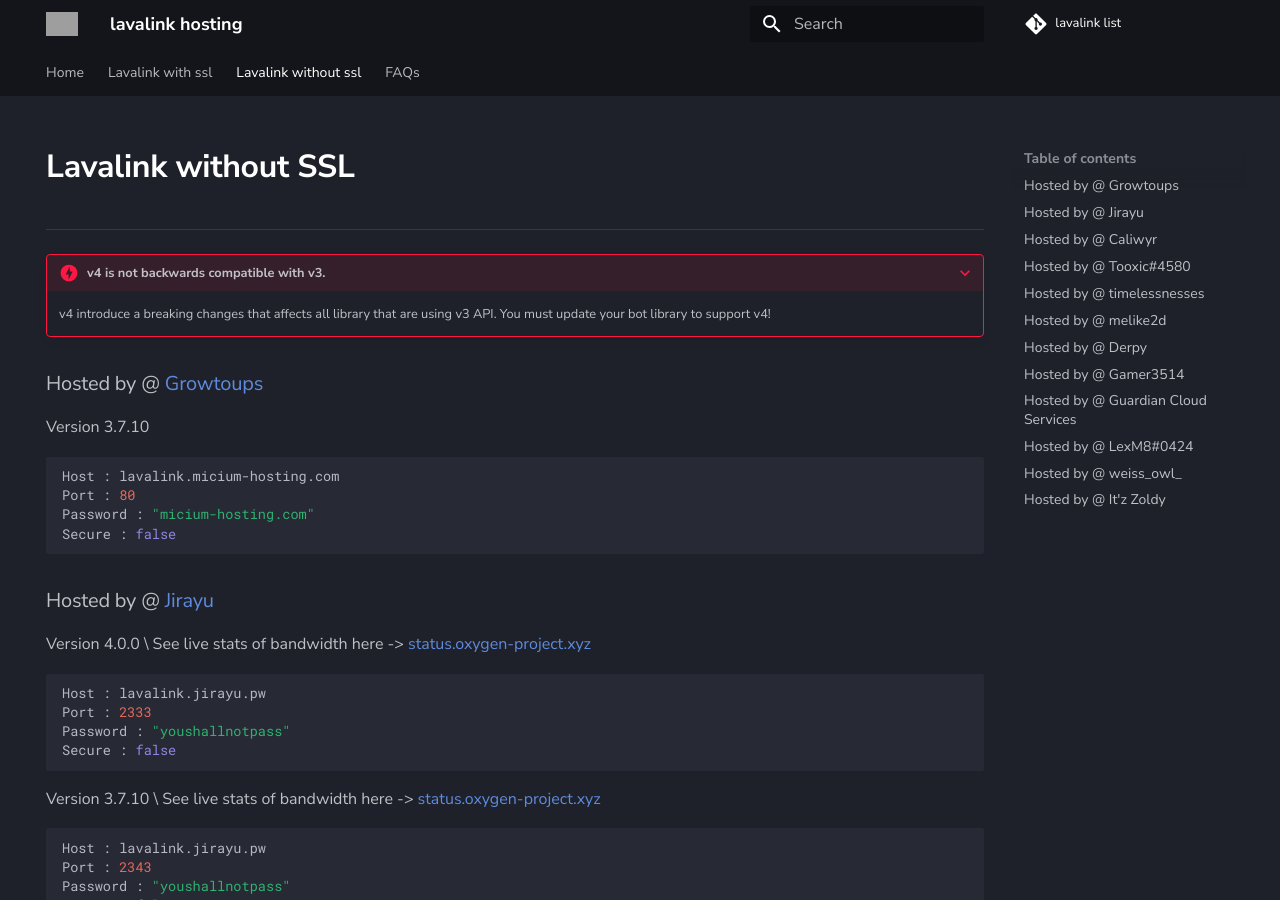
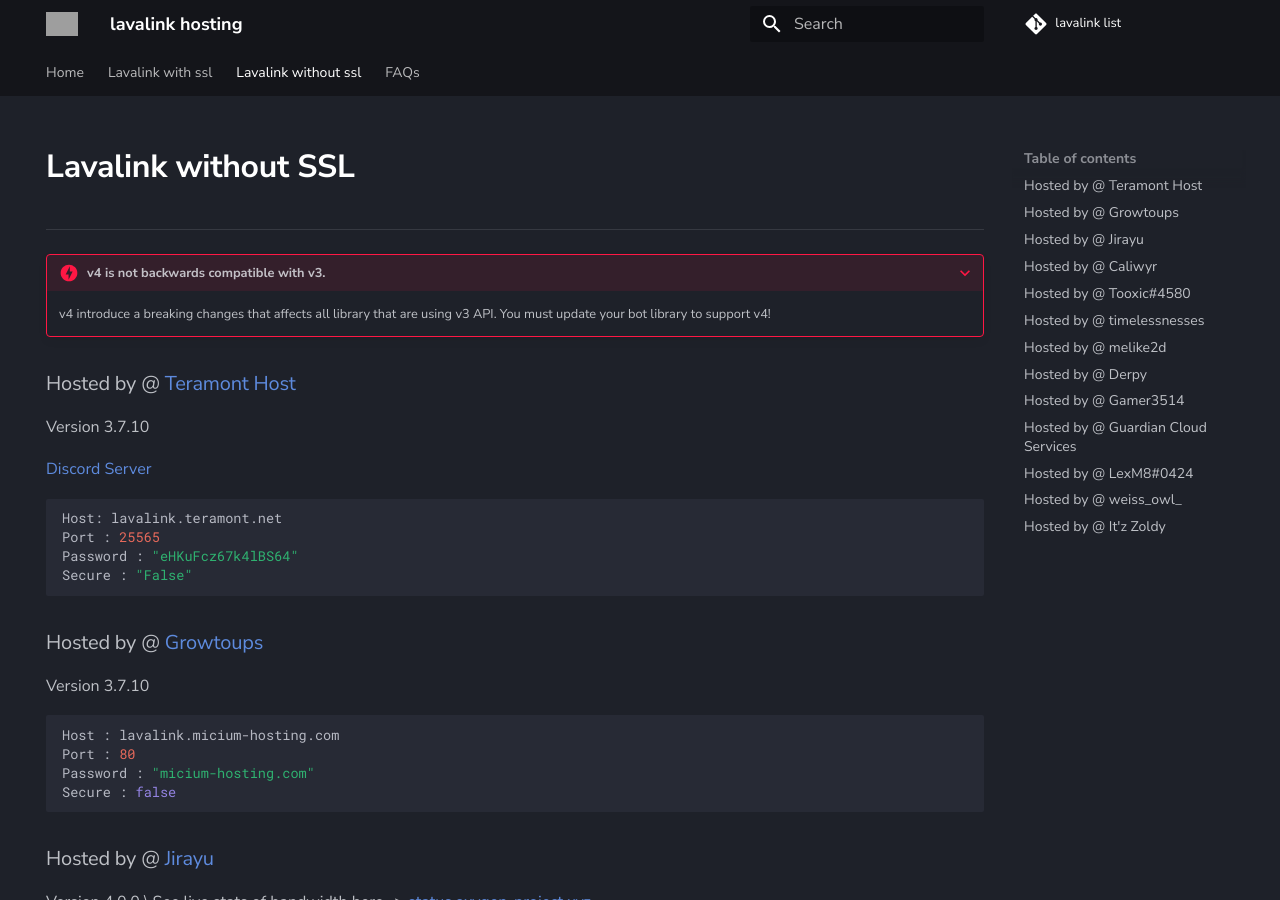
Before and after one commit to DarrenOfficial/lavalink-list, an MkDocs documentation site: the page built from docs/NoSSL/lavalink-without-ssl.md, in a window 1280 px wide and 900 px high. Built offline with MkDocs 1.6.1 and Material for MkDocs 9.7.7, drawn with Linux system fonts in a browser that asks for light colours; comment, search, counter and statistics services are not loaded; grey boxes are pictures that could not be loaded.

Commit message:
Update lavalink-without-ssl.md (#421)
Add new server

````diff
--- a/docs/NoSSL/lavalink-without-ssl.md
+++ b/docs/NoSSL/lavalink-without-ssl.md
@@ -16,6 +16,17 @@ description: Without SSL should work out of the box!
 
     v4 introduce a breaking changes that affects all library that are using v3 API.
     You must update your bot library to support v4!
+### Hosted by @ [Teramont Host](https://www.teramont.net/)
+Version 3.7.10
+
+[Discord Server](https://www.teramont.net/discord)
+```bash
+Host: lavalink.teramont.net
+Port : 25565
+Password : "eHKuFcz67k4lBS64"
+Secure : "False"
+```
+
 ### Hosted by @ [Growtoups](https://micium-hosting.com)
 Version 3.7.10
 ```bash
````
